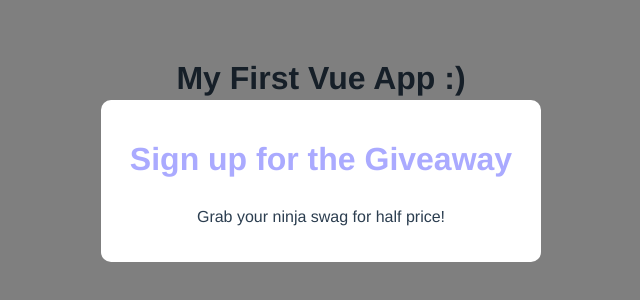
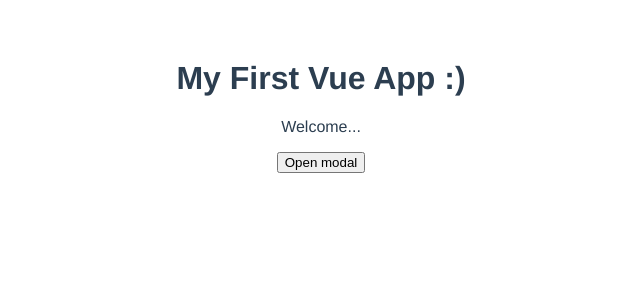
Before and after one commit to Lecon-a/Vue-App, a Vue app in the folder modal-project/: page / in a window 1280 px wide. Shown: the top 300 px of the page, without its empty margins (319-959 px from the left). Built offline with nearby package versions, Linux system fonts and the light colour scheme.

Commit message:
Update: add toggleClose method to the modal

```diff
--- a/modal-project/src/App.vue
+++ b/modal-project/src/App.vue
@@ -1,9 +1,17 @@
 <template>
   <div>
     <h1>{{ title }}</h1>
-    <input type="text" ref="name">
-    <button @click="handleClick">Click Me</button>
-    <Modal :header="header" :text="text" />
+    <div>
+      <p v-if="!showModal">Welcome...</p>
+      <div v-else>
+        <input type="text" ref="name">
+        <button @click="handleClick">Click Me</button>
+      </div>
+    </div>
+    <div v-show="showModal">
+      <Modal :header="header" :text="text" theme="sale" :toggleClose="toggleModal"/>
+    </div>
+    <button v-show="!showModal" @click="toggleModal">Open modal</button>
   </div>
 </template>
 
@@ -18,12 +26,16 @@
       return {
         title: "My First Vue App :)",
         header: "Sign up for the Giveaway",
-        text: "Grab your ninja swag for half price!"
+        text: "Grab your ninja swag for half price!",
+        showModal: false,
       }
     },
     methods: {
       handleClick() {
-        this.title = this.$refs.name.value
+        this.title = this.$refs.name.value;
+      },
+      toggleModal() {
+        this.showModal = !this.showModal;
       }
     }
   }
--- /dev/null
+++ b/modal-project/src/assets/global.css
@@ -0,0 +1,20 @@
+.sale {
+    background-color: crimson;
+    color: white;
+}
+
+.sale h1 {
+    color: white;
+}
+
+.close_modal {
+    width: fit-content;
+    height: fit-content;
+    padding: 4px 12px;
+    position: absolute;
+    top: 4px;
+    right: 4px;
+    font-size: 12px;
+    cursor: pointer;
+    font-family: cursive;
+}
--- a/modal-project/src/components/Modal.vue
+++ b/modal-project/src/components/Modal.vue
@@ -1,6 +1,7 @@
 <template>
     <div class="backdrop">
-        <div class="modal">
+        <div class="modal" :class="{sale : theme === 'sale'}">
+            <span class="close_modal" @click="toggleClose">X</span>
             <h1>{{ header }}</h1>
             <p>{{ text }}</p>
         </div>
@@ -8,14 +9,19 @@
 </template>
 
 <script>
-    export default {props: ['header', 'text']}
+    export default {
+        props: ['header', 'text', 'theme', 'toggleClose'],
+    }
 </script>
 
 <style>
     .modal {
+        display: flex;
+        flex-direction: column;
+        position: relative;
         width: 400px;
-        padding: 20px;
-        margin: 100px auto;
+        padding: 16px 20px 20px;
+        margin: 10rem auto;
         background: white;
         border-radius: 10px;
     }
--- a/modal-project/src/main.js
+++ b/modal-project/src/main.js
@@ -1,4 +1,5 @@
 import { createApp } from 'vue'
 import App from './App.vue'
+import "./assets/global.css"
 
 createApp(App).mount('#app')
```
